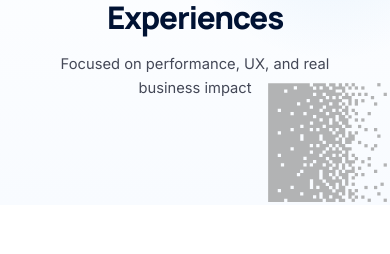
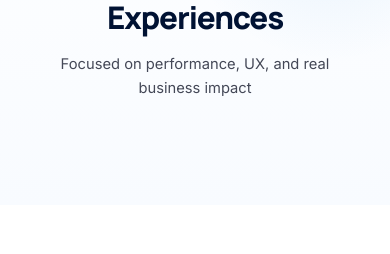
Before and after one commit to roseandlily33/vrb, a Next.js app in the folder client/: page /work in a window 390 px wide. Shown: the part 301-555 px from the top of the page. Built offline with nearby package versions, Linux system fonts and the light colour scheme.

Commit message:
Fixed up the services packages

```diff
--- a/client/src/app/Components/Hero/Hero.component.jsx
+++ b/client/src/app/Components/Hero/Hero.component.jsx
@@ -5,6 +5,18 @@ const Hero = ({ title, highlight, subText, topMeta }) => {
   const [before, after] = title.split(highlight);
   return (
     <section className={styles.hero}>
+      {/* <div className={styles.pixelPattern}>
+        <Image
+          src="/pixels.svg"
+          alt="Pixels image"
+          width={380}
+          height={380}
+          className={styles.pixelImage}
+          aria-hidden="true"
+          priority
+        /> */}
+        {/* <div className={styles.pixelShimmer} /> */}
+      {/* </div> */}
       {topMeta && <p className={styles.topMeta}>{topMeta}</p>}
       <h1 className={styles.title}>
         {before}
@@ -12,16 +24,6 @@ const Hero = ({ title, highlight, subText, topMeta }) => {
         {after}
       </h1>
       <p className={styles.subText}>{subText}</p>
-      <div className={styles.pixelPattern}>
-        <Image
-          src="/pixels.svg"
-          alt="Pixels image"
-          width={380}
-          height={380}
-          priority
-        />
-        <div className={styles.pixelShimmer}/>
-      </div>
     </section>
   );
 };
--- a/client/src/app/Components/Hero/Hero.module.css
+++ b/client/src/app/Components/Hero/Hero.module.css
@@ -21,6 +21,7 @@
   color: var(--grey-600);
   text-align: center;
   line-height: 1.65;
+  z-index: 5;
 }
 
 .title {
@@ -33,8 +34,8 @@
   font-size: clamp(2.8rem, 6vw, 5.2rem);
   color: var(--blue-950);
   font-weight: 800;
+  z-index: 5;
 }
-
 
 .topMeta {
   color: var(--grey-400);
@@ -44,19 +45,25 @@
   letter-spacing: 0.14rem;
   border-bottom: 1px solid rgba(0, 0, 0, 0.06);
   margin-bottom: 18px;
+  z-index: 5;
 }
 
 /* Pixel */
 .pixelPattern {
   position: absolute;
-  right: 0;
-  bottom: 0;
-  width: 180px;
+  left: 0;
+  top: 0;
+  width: min(42vw, 560px);
+  height: 620px;
   pointer-events: none;
-  opacity: 0.9;
-  z-index: 2;
   overflow: hidden;
-  animation: softGlow 6s ease-in-out infinite;
+  opacity: 0.28;
+}
+
+.pixelImage {
+  object-fit: contain;
+  object-position: left top;
+  transform: translateX(-65px);
 }
 
 .pixelPattern img,
@@ -67,23 +74,43 @@
   height: auto;
 }
 
+/* soft fade on left edge so the dense pixels blend into the hero text */
+.pixelPattern::before {
+  content: "";
+  position: absolute;
+  left: -22%;
+  top: 0;
+  bottom: 0;
+  width: 40%;
+  pointer-events: none;
+  background: linear-gradient(
+    90deg,
+    rgba(255, 255, 255, 0) 0%,
+    rgba(255, 255, 255, 0.85) 100%
+  );
+  mix-blend-mode: lighten;
+  transform: translateX(-6%);
+}
+
 .pixelShimmer {
   position: absolute;
   inset: 0;
   pointer-events: none;
-  z-index: 1;
+  z-index: 3;
   background: linear-gradient(
     115deg,
     transparent 0%,
-    transparent 38%,
-    rgba(255, 255, 255, 0.08) 46%,
-    rgba(255, 255, 255, 0.35) 50%,
-    rgba(255, 255, 255, 0.08) 54%,
-    transparent 62%,
+    transparent 40%,
+    rgba(255, 255, 255, 0.06) 48%,
+    rgba(255, 255, 255, 0.22) 52%,
+    rgba(255, 255, 255, 0.06) 56%,
+    transparent 64%,
     transparent 100%
   );
-  transform: translateX(-120%);
-  animation: shimmerSweep 5.5s ease-in-out infinite;
+  transform: translateX(-140%);
+  animation: shimmerSweep 6.2s ease-in-out infinite;
+  filter: blur(6px);
+  opacity: 0.9;
 }
 
 .squaresBG {
@@ -122,8 +149,8 @@
   }
 
   .pixelPattern {
-    width: 150px;
-    max-width: 32vw;
+    width: min(42vw, 420px);
+    max-width: 420px;
   }
 
   .squaresBG {
@@ -158,9 +185,9 @@
   }
 
   .pixelPattern {
-    width: 125px;
-    max-width: 38vw;
-    opacity: 0.75;
+    width: min(52vw, 360px);
+    max-width: 360px;
+    opacity: 0.8;
   }
 
   .squaresBG {
@@ -185,7 +212,7 @@
   }
 
   .pixelPattern {
-    width: 105px;
+    width: min(62vw, 300px);
   }
 
   .squaresBG {
```
Also changed, not shown: client/src/app/package/[slug]/page.jsx (+3 -6 lines).
